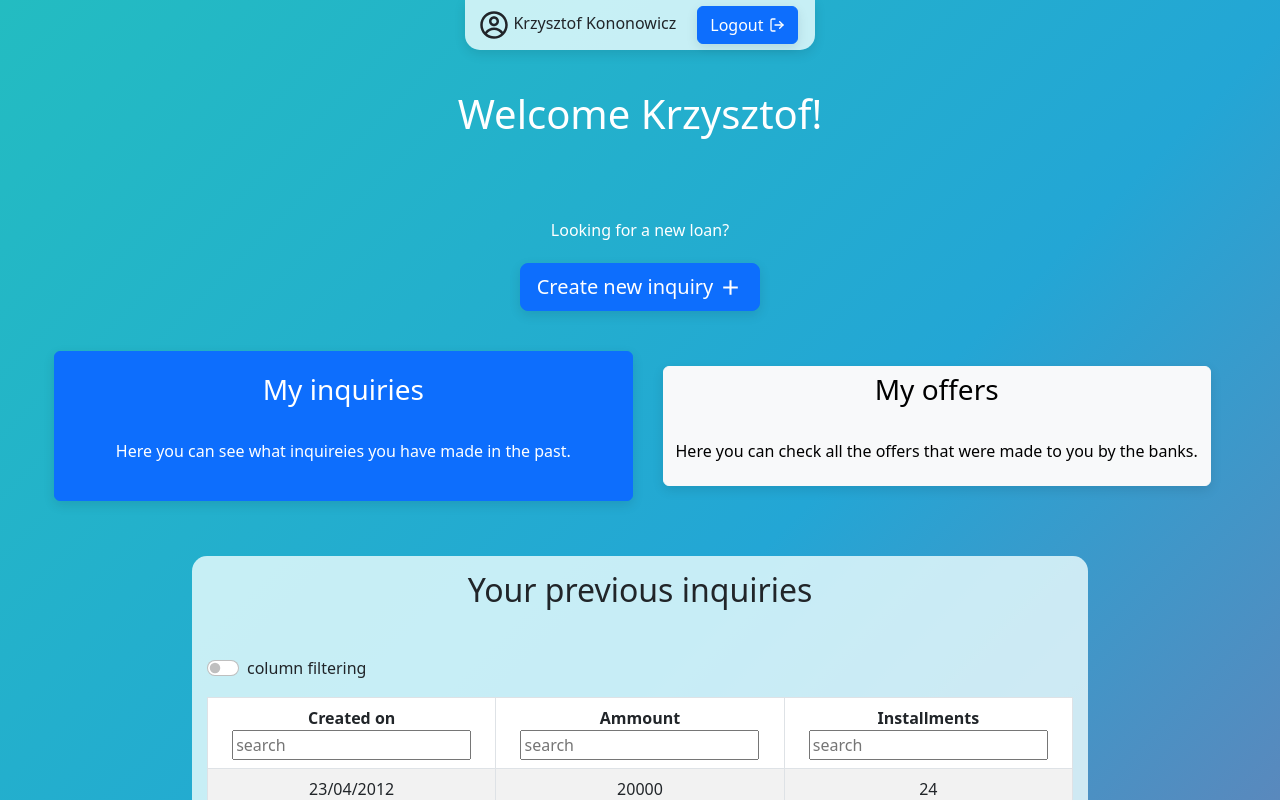
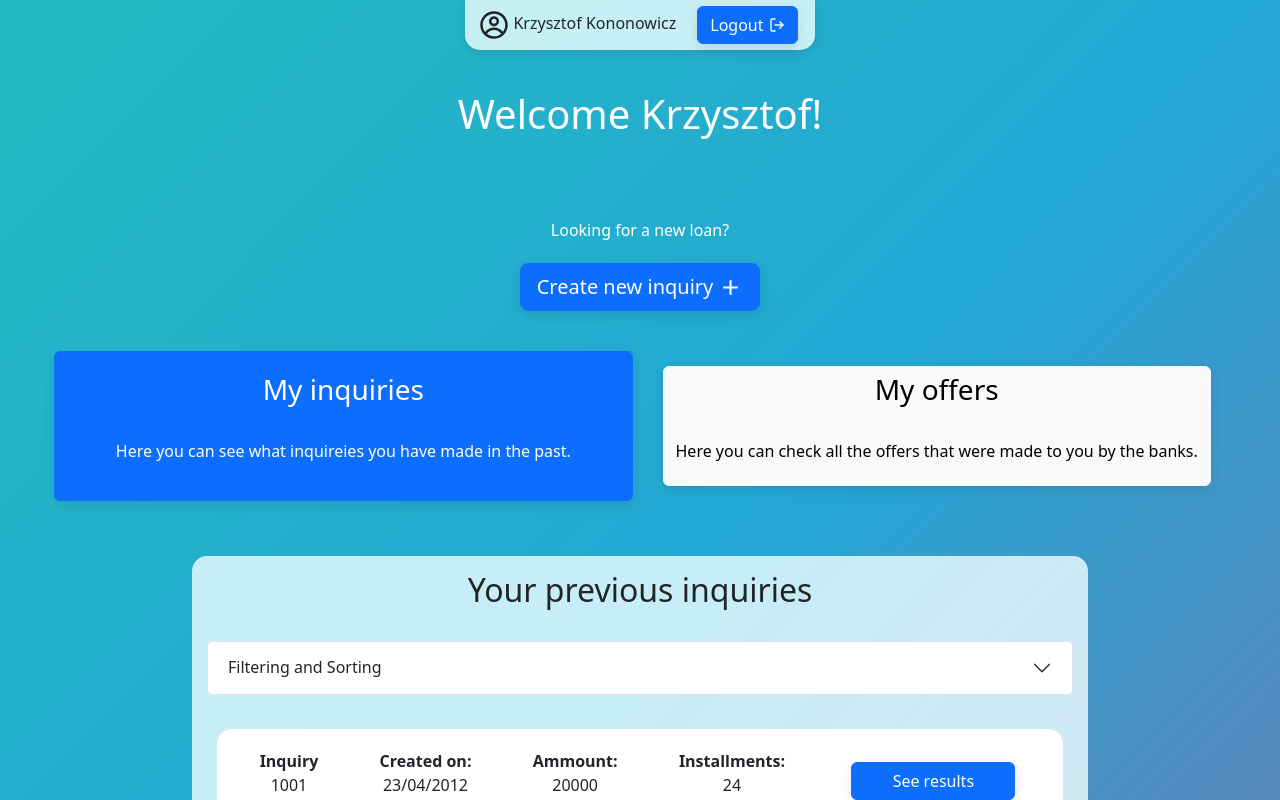
Before and after one commit to Lorak294/lichva-react, a React (Create React App) app: page /user in a window 1280 px wide. Both pictures are taken after a click on the button 343 px from the left and 425 px from the top of the page. Shown: the top 800 px of the page. Built offline with nearby package versions, Linux system fonts and the light colour scheme.

Commit message:
finished inq table

```diff
--- a/src/Components/Data Tables/ColumnFilter.js
+++ /dev/null
@@ -1,8 +0,0 @@
-import React from "react";
-
-export const ColumnFilter = ({column}) => {
-    const {filterValue, setFilter} = column;
-    return(
-        <input placeholder="search" value={filterValue || ''} onChange={(e)=> setFilter(e.target.value)}/>
-    )
-}
--- a/src/Components/Data Tables/InquiriesTable.js
+++ b/src/Components/Data Tables/InquiriesTable.js
@@ -1,144 +1,69 @@
-import React, { useEffect, useMemo, useState } from "react";
-import { useTable, useFilters, useSortBy, usePagination, useRowSelect } from "react-table";
-import { Button, Table } from "react-bootstrap";
-import Form from "react-bootstrap/Form";
-import { AiOutlineArrowDown } from "react-icons/ai";
-import { AiOutlineArrowUp } from "react-icons/ai";
-import { format } from "date-fns";
+import React, { useState } from "react";
 
-import { ColumnFilter } from "./ColumnFilter";
-
-import "./Table.css";
-
-const INQCOLUMNS = [
-  {
-    Header: "Created on",
-    accessor: "creation_date",
-    Cell: ({ value }) => {
-      return format(new Date(value), "dd/MM/yyyy");
-    },
-  },
-  { Header: "Ammount", accessor: "ammount" },
-  { Header: "Installments", accessor: "installments" },
-];
+import { InquiryRecord } from "../Record Components/InquiryRecord";
+import { InquiryFilterComponent } from "./InquiryFIlterComponent";
+import { Accordion } from "react-bootstrap";
 
 const InquiriesTable = (props) => {
-  const [filterMode, setFilterMode] = useState(false);
-  const onSwitchAction = () => {
-    setFilterMode(!filterMode);
+  const [filteredData, setFilteredData] = useState(props.inqData);
+
+  const applyFiltersHandler = (filterConditions) => {
+    console.log("FILTER CONDITIONS: ");
+    console.log(filterConditions);
+    console.log("DATA: ");
+    console.log(props.offData);
+
+    const resultData = props.inqData
+      .filter(
+        (inquiry) =>
+          (filterConditions.minDate === "" ||
+            Date.parse(inquiry.creation_date) >=
+              Date.parse(filterConditions.minDate)) &&
+          (filterConditions.maxDate === "" ||
+            Date.parse(inquiry.creation_date) <=
+              Date.parse(filterConditions.maxDate)) &&
+          (filterConditions.minAmmount === "" ||
+            inquiry.ammount >= filterConditions.minAmmount) &&
+          (filterConditions.maxAmmount === "" ||
+            inquiry.ammount <= filterConditions.maxAmmount) &&
+          (filterConditions.minInstallments === "" ||
+            inquiry.installments >= filterConditions.minInstallments) &&
+          (filterConditions.maxInstallments === "" ||
+            inquiry.installments <= filterConditions.maxInstallments)
+      )
+      .sort((a, b) => {
+        let res;
+
+        if (a[filterConditions.sortby] < b[filterConditions.sortby]) {
+          res = -1;
+        } else if (a[filterConditions.sortby] > b[filterConditions.sortby]) {
+          res = 1;
+        } else {
+          res = 0;
+        }
+
+        if (filterConditions.sortMode === "desc") res = res * -1;
+
+        return res;
+      });
+
+    setFilteredData(resultData);
   };
-
-  const columns = useMemo(() => INQCOLUMNS, []);
-  const data = useMemo(() => props.inqData, [props.inqData]);
-  console.log(`table render: FILTERINGI IS  ${filterMode ? "ON" : "OFF"}`);
-  const defaultColumn = useMemo(() => {
-    return { Filter: ColumnFilter, disableFilters: filterMode };
-  }, [filterMode]);
-
-  const tableInstance = useTable(
-    {
-      columns: columns,
-      data: data,
-      defaultColumn,
-    },
-    useFilters,
-    useSortBy,
-    usePagination,
-    useRowSelect
-  );
-
-  const {
-    getTableProps,
-    getTableBodyProps,
-    headerGroups,
-    page,
-    nextPage,
-    previousPage,
-    canNextPage,
-    canPreviousPage,
-    pageOptions,
-    setPageSize,
-    state,
-    prepareRow,
-  } = tableInstance;
-
-  const { pageIndex, pageSize } = state;
-
-  useEffect(() => setPageSize(10), []);
 
   return (
     <div>
-      <Form>
-        <Form.Switch
-          onChange={onSwitchAction}
-          id="custom-switch"
-          label="column filtering"
-          checked={filterMode}
-          className="filtering-switch"
-        />
-      </Form>
-
-      <Table striped bordered hover {...getTableProps()}>
-        <thead>
-          {headerGroups.map((headerGroup) => (
-            <tr {...headerGroup.getHeaderGroupProps()}>
-              {headerGroup.headers.map((column) => (
-                <th {...column.getHeaderProps(column.getSortByToggleProps())}>
-                  {column.render("Header")}
-                  <span>
-                    {column.isSorted ? (
-                      column.isSortedDesc ? (
-                        <AiOutlineArrowUp />
-                      ) : (
-                        <AiOutlineArrowDown />
-                      )
-                    ) : (
-                      ""
-                    )}
-                  </span>
-                  <div>{column.canFilter ? column.render("Filter") : null}</div>
-                </th>
-              ))}
-            </tr>
-          ))}
-        </thead>
-
-        <tbody {...getTableBodyProps()}>
-          {page.map((row) => {
-            prepareRow(row);
-            return (
-              <tr {...row.getRowProps()}>
-                {row.cells.map((cell) => {
-                  return (
-                    <td {...cell.getCellProps()}>{cell.render("Cell")}</td>
-                  );
-                })}
-              </tr>
-            );
-          })}
-        </tbody>
-      </Table>
-      <div>
-        <Button
-          onClick={() => previousPage()}
-          variant="primary"
-          disabled={!canPreviousPage}
-        >
-          Previous
-        </Button>
-        <span>
-          <strong>
-            Page {pageIndex + 1} of {pageOptions.length}{" "}
-          </strong>
-        </span>
-        <Button
-          onClick={() => nextPage()}
-          variant="primary"
-          disabled={!canNextPage}
-        >
-          Next
-        </Button>
-      </div>
+      <Accordion>
+        <Accordion.Item eventKey="0">
+          <Accordion.Header>Filtering and Sorting</Accordion.Header>
+          <Accordion.Body>
+            <InquiryFilterComponent filterList={applyFiltersHandler} />
+          </Accordion.Body>
+        </Accordion.Item>
+      </Accordion>
+      <br />
+      {filteredData.map((inquiry) => (
+        <InquiryRecord key={inquiry.id} inqObj={inquiry} />
+      ))}
     </div>
   );
 };
--- a/src/Components/Data Tables/FIlterComponent.css
+++ b/src/Components/Data Tables/InquiryFilterComponent.css
@@ -23,7 +23,3 @@
     margin: 5px;
     justify-content: left;
 }
-
-.submit-btn{
-    margin-left: 100%;
-}
--- /dev/null
+++ b/src/Components/Data Tables/OfferFIlterComponent.js
@@ -0,0 +1,152 @@
+import React from "react";
+import Form from "react-bootstrap/Form";
+
+import "./OfferFilterComponent.css";
+import { Button } from "react-bootstrap";
+
+export const OfferFilterComponent = (props) => {
+
+    const handleSubmit = (event) =>
+    {
+        event.preventDefault();
+
+        var selectedBanks = Array.from(event.target.banks.options).filter(function (option) {
+            return option.selected;
+        }).map(function (option) {
+            return parseInt(option.value);
+        });
+
+        const filterConditions = {
+            minDate: event.target.minDate.value,
+            maxDate: event.target.maxDate.value,
+            minAmmount: event.target.minAmmount.value,
+            maxAmmount: event.target.maxAmmount.value,
+            minInstallments: event.target.minInstallments.value,
+            maxInstallments: event.target.maxInstallments.value,
+            banks: selectedBanks,
+            sortby: event.target.sortby.value,
+            sortMode: event.target.sortbyMode.value
+        };
+
+        console.log(filterConditions);
+
+        props.filterList(filterConditions);
+    }
+
+  return (
+    // <ContentCard className="main-container">
+    <div className="main-container">
+      <Form onSubmit={handleSubmit}>
+        <h5>Filtering</h5>
+        <section className="filtering-section">
+          <div className="date-div">
+            <strong>Creation date</strong>
+            <div className="filtering-section">
+              <Form.Group className="mb-3" controlId="minDate">
+                <Form.Label>From</Form.Label>
+                <Form.Control type="date" defaultValue={""} />
+              </Form.Group>
+              <Form.Group className="mb-3" controlId="maxDate">
+                <Form.Label>To</Form.Label>
+                <Form.Control type="date" defaultValue={""} />
+              </Form.Group>
+            </div>
+          </div>
+
+          <div className="installments-div">
+            <strong>Installments</strong>
+            <div className="filtering-section">
+              <Form.Group className="mb-3" controlId="minInstallments">
+                <Form.Label>Min</Form.Label>
+                <Form.Control
+                  type="number"
+                  defaultValue={""}
+                  min="1"
+                  step="1"
+                />
+              </Form.Group>
+              <Form.Group className="mb-3" controlId="maxInstallments">
+                <Form.Label>Max</Form.Label>
+                <Form.Control
+                  type="number"
+                  defaultValue={""}
+                  min="1"
+                  step="1"
+                />
+              </Form.Group>
+            </div>
+          </div>
+
+          <div className="ammount-div">
+            <strong>Ammount</strong>
+            <div className="filtering-section">
+              <Form.Group className="mb-3" controlId="minAmmount">
+                <Form.Label>Min</Form.Label>
+                <Form.Control
+                  type="number"
+                  defaultValue={""}
+                  min="1000"
+                  step="1000"
+                  pattern="/d+"
+                />
+              </Form.Group>
+              <Form.Group className="mb-3" controlId="maxAmmount">
+                <Form.Label>Max</Form.Label>
+                <Form.Control
+                  type="number"
+                  defaultValue={""}
+                  min="1000"
+                  step="1000"
+                  pattern="/d+"
+                />
+              </Form.Group>
+            </div>
+          </div>
+
+          <div className="bank-div">
+            <strong>Banks</strong>
+            <Form.Group  className="mb-3" controlId="banks">
+                <Form.Select
+                aria-label="Select Banks"
+                multiple
+                >
+                    <option selected value={1001}>Bank 1</option>
+                    <option selected value={2001}>Bank 2</option>
+                    <option selected value={3001}>Bank 3</option>
+                </Form.Select>
+            </Form.Group>
+          </div>
+
+
+        </section>
+
+        <h5>Sorting</h5>
+        <section className="sorting-section">
+            <Form.Group  className="mb-3" controlId="sortby">
+                <Form.Label>Sort by</Form.Label>
+                <Form.Select
+                aria-label="Select column to sort by"
+                >
+                    <option value="creation_date">Created on</option>
+                    <option value="bank_id">Bank</option>
+                    <option value="ammount">Ammount</option>
+                    <option value="installments">Installments</option>
+                </Form.Select>
+            </Form.Group>
+
+            <Form.Group  className="mb-3" controlId="sortbyMode">
+                <Form.Label>Mode</Form.Label>
+                <Form.Select
+                aria-label="Select column sorting mode"
+                >
+                    <option value="desc">Descending</option>
+                    <option value="asc">Ascending</option>
+                </Form.Select>
+            </Form.Group>
+        </section>
+        <Button variant="primary" type="submit" size="lg">Apply filters</Button>
+      </Form>
+    </div>
+    //</ContentCard>
+  );
+};
--- /dev/null
+++ b/src/Components/Data Tables/OfferFilterComponent.css
@@ -0,0 +1,25 @@
+.main-container{
+    text-align: left;
+}
+
+.filtering-section{
+    display: flex;
+    gap: 1em;
+    width: auto;
+    flex-wrap: wrap;
+    margin: 5px;
+    justify-content: left;
+}
+
+.bank-div{
+    width: 100%;
+}
+
+.sorting-section{
+    display: flex;
+    gap: 1em;
+    width: auto;
+    flex-wrap: wrap;
+    margin: 5px;
+    justify-content: left;
+}
--- a/src/Components/Data Tables/OffersTable.js
+++ b/src/Components/Data Tables/OffersTable.js
@@ -1,9 +1,8 @@
 import React, { useState } from "react";
 import { OfferRecord } from "../Record Components/OfferRecord";
-import { FilterComponent } from "./FIlterComponent";
+import { OfferFilterComponent } from "./OfferFIlterComponent";
 import Accordion from 'react-bootstrap/Accordion';
 
-import './Table.css';
 
 const OffersTable = (props) => {
 
@@ -56,7 +55,7 @@ const OffersTable = (props) => {
                 <Accordion.Item eventKey="0">
                     <Accordion.Header>Filtering and Sorting</Accordion.Header>
                     <Accordion.Body>
-                        <FilterComponent filterList={applyFiltersHandler}></FilterComponent>
+                        <OfferFilterComponent filterList={applyFiltersHandler}></OfferFilterComponent>
                     </Accordion.Body>
                 </Accordion.Item>
             </Accordion>
--- a/src/Components/Data Tables/Table.css
+++ /dev/null
@@ -1,4 +0,0 @@
-.filtering-switch{
-    text-align: left;
-    padding: 15px;
-}
--- /dev/null
+++ b/src/Components/Record Components/InquiryRecord.css
@@ -0,0 +1,13 @@
+.inq-container{
+    display: flex;
+    justify-content: space-around;
+    width: auto;
+    flex-wrap: wrap;
+    gap: 1em;
+    margin: 10px;
+    background-color: white;
+}
+
+.results-btn{
+    flex-grow: 0.2;
+}
--- /dev/null
+++ b/src/Components/Record Components/InquiryRecord.js
@@ -0,0 +1,38 @@
+import React from "react";
+import { Button } from "react-bootstrap";
+import {format} from 'date-fns';
+import ContentCard from "../ContentCard";
+
+import "./InquiryRecord.css";
+
+// PROPS:
+// inqObj: object with inquiry data
+
+export const InquiryRecord = (props) => {
+
+    const seeResultsClick = () => {
+        console.log("See results clicked on " + JSON.stringify(props.inqObj));
+    }
+
+  return (
+    <ContentCard className="inq-container">
+        <div>
+          <strong>Inquiry</strong>
+          <p>{props.inqObj.id}</p>
+        </div>
+        <div>
+          <strong>Created on:</strong>
+          <p>{format(new Date(props.inqObj.creation_date), "dd/MM/yyyy")}</p>
+        </div>
+        <div>
+          <strong>Ammount:</strong>
+          <p>{props.inqObj.ammount}</p>
+        </div>
+        <div>
+          <strong>Installments:</strong>
+          <p>{props.inqObj.installments}</p>
+        </div>
+        <Button variant="primary" className="results-btn" onClick={seeResultsClick}>See results</Button>
+    </ContentCard>
+  );
+};
```
Also changed, not shown: src/Components/Data Tables/InquiryFIlterComponent.js (renamed from src/Components/Data Tables/FIlterComponent.js, +3 -28 lines).
